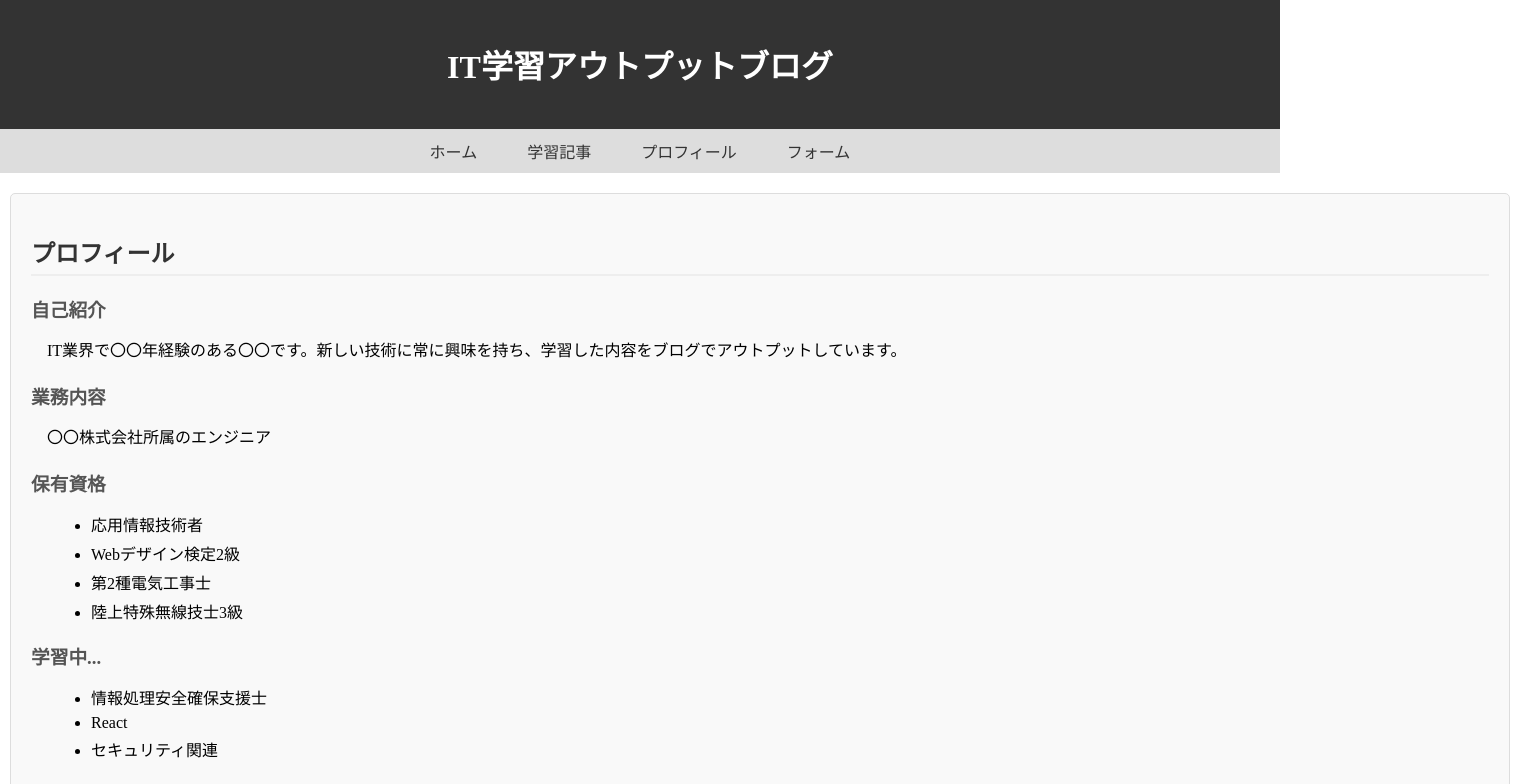
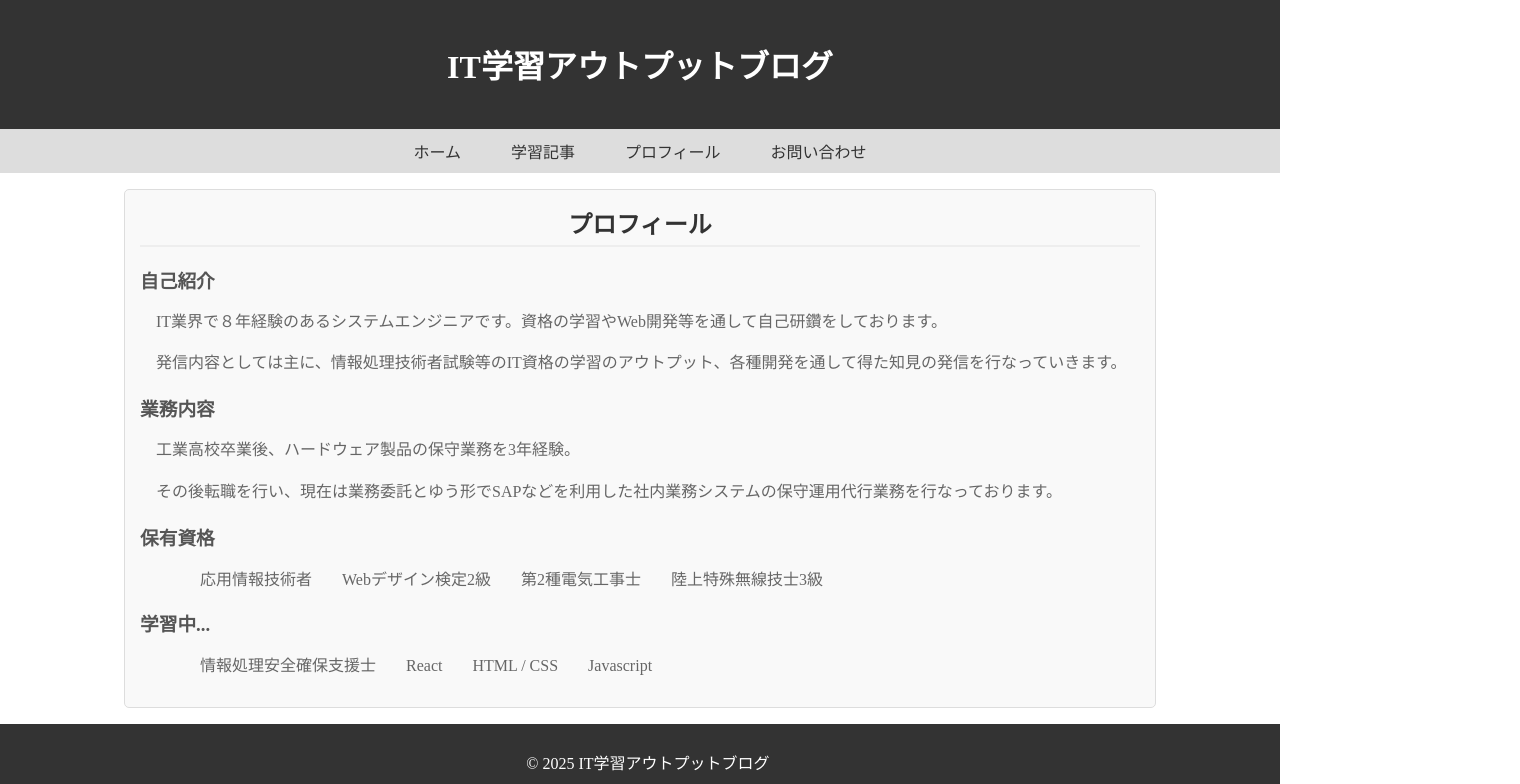
Before and after one commit to yuich-r/react_app, a React (Create React App) app: page /Profile in a window 1280 px wide. Shown: the top 784 px of the page, 1520 px wide, since content can reach past the window. Built offline with nearby package versions, Linux system fonts and the light colour scheme.

Commit message:
スタイル、その他修正
CSSの修正および、プロフィールの文を修正。

```diff
--- a/src/components/Navigation.js
+++ b/src/components/Navigation.js
@@ -9,7 +9,7 @@ function Navigation() {
         <li><Link to="/">ホーム</Link></li>
         <li><Link to="/articlelist">学習記事</Link></li>
         <li><Link to="/profile">プロフィール</Link></li>
-        <li><Link to="/form">フォーム</Link></li>
+        <li><Link to="/form">お問い合わせ</Link></li>
       </ul>
     </nav>
   );
--- /dev/null
+++ b/src/components/ProfileContent.js
@@ -0,0 +1,49 @@
+import React from 'react';
+import '../components/css/ProfileContent.css'; // スタイルシートをインポート
+
+
+
+function ProfileContent() {
+	const profileData = {
+		introduction: '',
+		occupation: '',
+		interests: ['Web開発', 'React', 'バックエンド開発', 'クラウド技術', 'AI・機械学習'],
+		qualifications: ['応用情報技術者', 'Webデザイン検定2級', '第2種電気工事士', '陸上特殊無線技士3級'],
+		learningTopics: ['情報処理安全確保支援士', 'React', 'HTML / CSS', 'Javascript']
+	};
+
+	return (
+		<div className="profile">
+			<h2>プロフィール</h2>
+			<section>
+				<h3>自己紹介</h3>
+				<p>IT業界で８年経験のあるシステムエンジニアです。資格の学習やWeb開発等を通して自己研鑽をしております。</p>
+				<p>発信内容としては主に、情報処理技術者試験等のIT資格の学習のアウトプット、各種開発を通して得た知見の発信を行なっていきます。</p>
+			</section>
+			<section>
+				<h3>業務内容</h3>
+				<p>工業高校卒業後、ハードウェア製品の保守業務を3年経験。</p>
+				<p>その後転職を行い、現在は業務委託とゆう形でSAPなどを利用した社内業務システムの保守運用代行業務を行なっております。</p>
+			</section>
+			<section>
+				<h3>保有資格</h3>
+				<ul>
+					{profileData.qualifications.map((qualification, index) => (
+						<li key={index}>{qualification}</li>
+					))}
+				</ul>
+			</section>
+			<section>
+				<h3>学習中...</h3>
+				<ul>
+					{profileData.learningTopics.map((learningTopic, index) => (
+						<li key={index}>{learningTopic}</li>
+					))}
+				</ul>
+			</section>
+		</div>
+
+	);
+}
+
+export default ProfileContent;
--- a/src/components/RecentArticles.js
+++ b/src/components/RecentArticles.js
@@ -42,7 +42,10 @@ function RecentArticles(props) {
     }, []); // 空の依存配列は、コンポーネントのマウント時に一度だけ実行することを意味します
 
     if (loading) {
-        console.log("Loading...")
+        <div className="recent-articles">
+            <h2>Loading</h2>
+            {console.log(loading)}
+        </div >
     }
 
     if (error) {
@@ -62,7 +65,6 @@ function RecentArticles(props) {
         }
 
         return (
-            <>
             <div className="recent-articles">
                 <h2>新着記事</h2>
                 <div className='article-category'>
@@ -113,10 +115,6 @@ function RecentArticles(props) {
 
             </div >
 
-
-
-            </>
-
         );
     }
 
--- a/src/components/css/Profile.css
+++ /dev/null
@@ -1,36 +0,0 @@
-.profile {
-	padding: 20px;
-	margin-bottom: 20px;
-	border: 1px solid #ddd;
-	border-radius: 5px;
-	background-color: #f9f9f9;
-}
-
-.profile h2 {
-	color: #333;
-	margin-bottom: 15px;
-	border-bottom: 2px solid #eee;
-	padding-bottom: 5px;
-}
-
-.profile section {
-	margin-bottom: 15px;
-}
-
-.profile h3 {
-	color: #555;
-	margin-bottom: 10px;
-}
-
-.profile p {
-	line-height: 1.6;
-}
-
-.profile ul {
-	list-style: disc;
-	margin-left: 20px;
-}
-
-.profile li {
-	margin-bottom: 5px;
-}
--- /dev/null
+++ b/src/components/css/ProfileContent.css
@@ -0,0 +1,44 @@
+.profile {
+	background-color: #f9f9f9;
+	border: 1px solid #ddd;
+	padding: 15px;
+	margin: auto;
+	border-radius: 5px;
+	width: 1000px;
+
+	h2 {
+		text-align: center;
+		margin: 0;
+		color: #333;
+		margin-bottom: 15px;
+		border-bottom: 2px solid #eee;
+		padding-bottom: 5px;
+	}
+}
+
+.profile section {
+	margin-bottom: 15px;
+
+	p {
+		line-height: 1.6;
+		color: #666;
+	}
+
+	ul {
+		list-style: disc;
+		margin-left: 20px;
+
+
+	}
+
+	li {
+		display: inline;
+		margin-right: 30px;
+		color: #666;
+	}
+}
+
+.profile h3 {
+	color: #555;
+	margin-bottom: 10px;
+}
--- a/src/components/css/RecentArticles.css
+++ b/src/components/css/RecentArticles.css
@@ -3,7 +3,7 @@
   background-color: #f9f9f9;
   border: 1px solid #ddd;
   padding: 15px;
-  margin: auto;
+  margin: 20px auto;
   border-radius: 5px;
   width: 1000px;
 }
@@ -11,6 +11,10 @@
 .recent-articles h2 {
   text-align: center;
   margin: 0;
+  color: #333;
+  margin-bottom: 15px;
+  border-bottom: 2px solid #eee;
+  padding-bottom: 5px;
 }
 
 .more-news-link {
--- a/src/components/css/TopPage.css
+++ b/src/components/css/TopPage.css
@@ -1,5 +1,21 @@
 .git-glass {
-  margin: 20px;
+  background-color: #f9f9f9;
+  border: 1px solid #ddd;
+  padding: 15px;
+  margin: 20px auto;
+  border-radius: 5px;
+  width: 1000px;
+
+
+  h2 {
+    text-align: center;
+    margin: 0;
+    color: #333;
+    margin-bottom: 15px;
+    border-bottom: 2px solid #eee;
+    padding-bottom: 5px;
+
+  }
 
   img {
     width: 1000px;
--- a/src/pages/Profile.js
+++ b/src/pages/Profile.js
@@ -3,54 +3,17 @@ import Header from '../components/Header';
 import Navigation from '../components/Navigation';
 import Footer from '../components/Footer';
 import ScrollToTopButton from '../components/ScrollToTopButton';
-import '../components/css/Profile.css'; // スタイルシートをインポート
 import './css/Main.css'; // スタイルシートをインポート
-
+import ProfileContent from '../components/ProfileContent';
 
 
 function Profile() {
-  const profileData = {
-    introduction: 'IT業界で〇〇年経験のある〇〇です。新しい技術に常に興味を持ち、学習した内容をブログでアウトプットしています。',
-    occupation: '〇〇株式会社所属のエンジニア',
-    interests: ['Web開発', 'React', 'バックエンド開発', 'クラウド技術', 'AI・機械学習'],
-    qualifications: ['応用情報技術者', 'Webデザイン検定2級', '第2種電気工事士', '陸上特殊無線技士3級'],
-    learningTopics: ['情報処理安全確保支援士', 'React', 'セキュリティ関連']
-  };
 
   return (
     <div className="container">
       <Header />
       <Navigation />
-      <div className='main-content'>
-        <div className="profile">
-          <h2>プロフィール</h2>
-          <section>
-            <h3>自己紹介</h3>
-            <p>{profileData.introduction}</p>
-          </section>
-          <section>
-            <h3>業務内容</h3>
-            <p>{profileData.occupation}</p>
-          </section>
-          <section>
-            <h3>保有資格</h3>
-            <ul>
-              {profileData.qualifications.map((qualification, index) => (
-                <li key={index}>{qualification}</li>
-              ))}
-            </ul>
-          </section>
-          <section>
-            <h3>学習中...</h3>
-            <ul>
-              {profileData.learningTopics.map((learningTopic, index) => (
-                <li key={index}>{learningTopic}</li>
-              ))}
-            </ul>
-          </section>
-        </div>
-
-      </div>
+      <ProfileContent />
 
       <ScrollToTopButton />
       <Footer />
--- a/src/pages/TopPage.js
+++ b/src/pages/TopPage.js
@@ -5,6 +5,7 @@ import Footer from '../components/Footer';
 import ScrollToTopButton from '../components/ScrollToTopButton';
 import RecentArticles from '../components/RecentArticles'; // 新着記事コンポーネントをインポート
 import './css/Main.css'; // スタイルシートをインポート
+import ProfileContent from '../components/ProfileContent';
 
 import '../components/css/TopPage.css'; // スタイルシートをインポート
 
@@ -18,8 +19,17 @@ function TopPage() {
       <div className='main-content'>
         <RecentArticles limit={2} />
         <div className='git-glass'>
+          <h2>Githubの草</h2>
           <img src="https://github-contributions-api.deno.dev/yuich-r.svg" />
         </div>
+
+
+
+
+        <ProfileContent />
+
+
+
 
       </div>
       <ScrollToTopButton />
--- a/src/pages/css/Main.css
+++ b/src/pages/css/Main.css
@@ -1,22 +1,20 @@
 body {
 	margin: 0;
+
 }
 
 .container {
 	display: flex;
 	flex-direction: column;
 	min-height: 100vh;
-
 }
 
 
 
 .main-content {
-	width: 1500px;
-	min-height: 70vh;
+	min-width: 1000px;
+	min-height: 100vh;
 	margin: auto;
-	padding: 10px;
-
 	/* コンテンツエリアを中央に配置 */
 
 }
```
Lines whose indentation alone changed are shown as unchanged.
